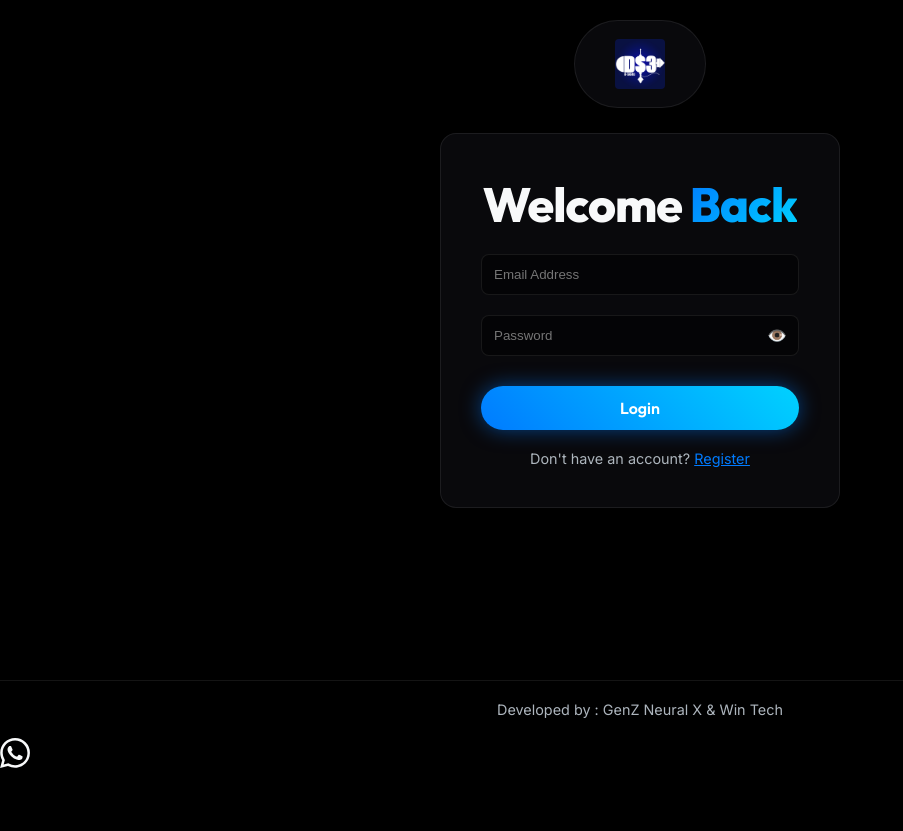
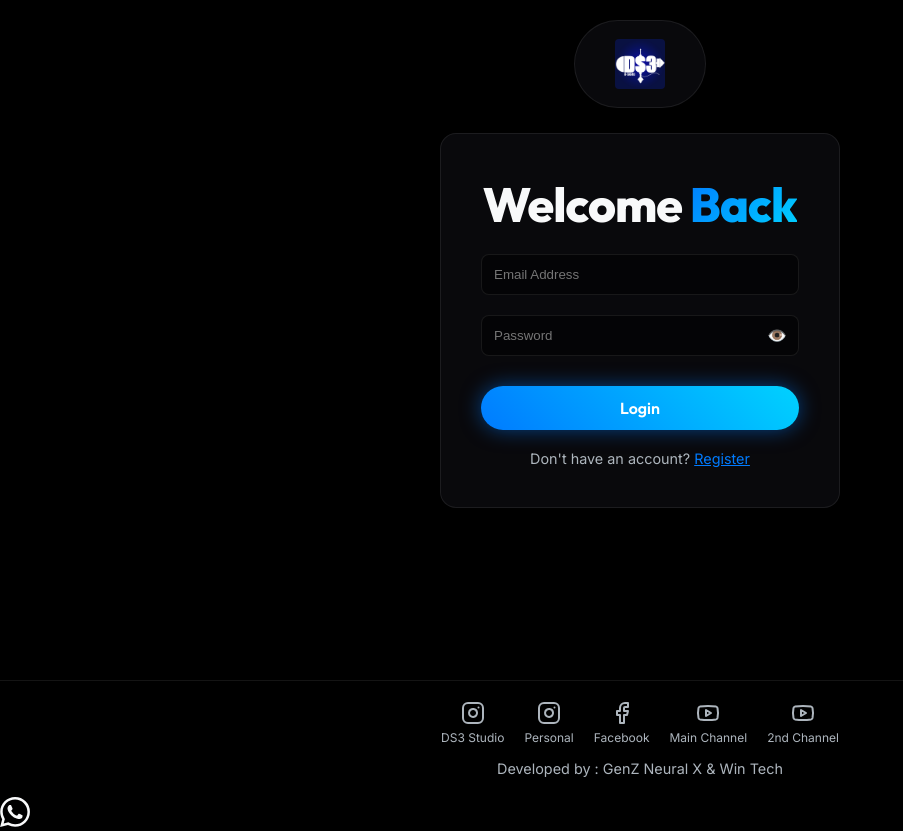
Before and after one commit to ragul-genz/video-editing-, a React (Vite) app: page /login in a window 1280 px wide. Shown: the whole page, without its empty margins (0-903 px from the left). Before the commit the page ends 800 px from the top, so only its background shows below. Built offline with nearby package versions, Linux system fonts and the light colour scheme; no server answers.

Commit message:
Optimize mobile view and update Admin Dashboard

```diff
--- a/src/App.jsx
+++ b/src/App.jsx
@@ -16,8 +16,10 @@ import Cart from './components/Cart';
 import ProductModal from './components/ProductModal';
 import { ToastContainer } from './components/Toast';
 import { AppContextProvider, AppContext } from './context/AppContext';
+import Loader from './components/Loader';
 
 import Wishlist from './pages/Wishlist';
+import { Instagram, Facebook, Youtube } from 'lucide-react';
 
 const ProtectedRoute = ({ children }) => {
   const { currentUser } = useContext(AppContext);
@@ -38,6 +40,7 @@ const AppContent = () => {
   const [activeDemo, setActiveDemo] = useState(null);
   const [selectedProduct, setSelectedProduct] = useState(null);
   const location = useLocation();
+  const { loading } = useContext(AppContext);
 
   const isAdminRoute = location.pathname.startsWith('/admin');
 
@@ -65,6 +68,10 @@ const AppContent = () => {
   const cartTotal = cartItems.reduce((total, item) => {
     return total + parseFloat(item.price.replace('₹', '').replace('$', ''));
   }, 0);
+
+  if (loading) {
+    return <Loader fullScreen={true} text="Loading assets... (Server might take up to 30s to wake up on first load)" />;
+  }
 
   return (
     <div className="app">
@@ -102,6 +109,28 @@ const AppContent = () => {
             onProductClick={openProductDetails}
           />
           <footer style={{ textAlign: 'center', padding: '20px', color: 'var(--text-muted)', fontSize: '0.9rem', borderTop: '1px solid var(--glass-border)', marginTop: '40px' }}>
+            <div style={{ marginBottom: '15px', display: 'flex', justifyContent: 'center', gap: '20px', flexWrap: 'wrap' }}>
+              <a href="https://www.instagram.com/ds3__studio?utm_source=ig_web_button_share_sheet&stkn=ZDNlZDc0MzIxNw==" target="_blank" rel="noopener noreferrer" style={{ color: 'inherit', transition: 'color 0.3s ease', display: 'flex', flexDirection: 'column', alignItems: 'center', gap: '5px' }} title="DS3 Studio Instagram" onMouseOver={(e) => e.currentTarget.style.color = 'var(--primary)'} onMouseOut={(e) => e.currentTarget.style.color = 'inherit'}>
+                <Instagram size={24} />
+                <span style={{ fontSize: '0.75rem' }}>DS3 Studio</span>
+              </a>
+              <a href="https://www.instagram.com/i_m__d_s_3?utm_source=ig_web_button_share_sheet&stkn=ZDNlZDc0MzIxNw==" target="_blank" rel="noopener noreferrer" style={{ color: 'inherit', transition: 'color 0.3s ease', display: 'flex', flexDirection: 'column', alignItems: 'center', gap: '5px' }} title="Personal Instagram" onMouseOver={(e) => e.currentTarget.style.color = 'var(--primary)'} onMouseOut={(e) => e.currentTarget.style.color = 'inherit'}>
+                <Instagram size={24} />
+                <span style={{ fontSize: '0.75rem' }}>Personal</span>
+              </a>
+              <a href="https://www.facebook.com/share/1dX3XBPtTR/" target="_blank" rel="noopener noreferrer" style={{ color: 'inherit', transition: 'color 0.3s ease', display: 'flex', flexDirection: 'column', alignItems: 'center', gap: '5px' }} title="Facebook" onMouseOver={(e) => e.currentTarget.style.color = 'var(--primary)'} onMouseOut={(e) => e.currentTarget.style.color = 'inherit'}>
+                <Facebook size={24} />
+                <span style={{ fontSize: '0.75rem' }}>Facebook</span>
+              </a>
+              <a href="https://youtube.com/@ds3-official?si=WNYzp9ShxgMh87Mr" target="_blank" rel="noopener noreferrer" style={{ color: 'inherit', transition: 'color 0.3s ease', display: 'flex', flexDirection: 'column', alignItems: 'center', gap: '5px' }} title="YouTube Main Channel" onMouseOver={(e) => e.currentTarget.style.color = 'var(--primary)'} onMouseOut={(e) => e.currentTarget.style.color = 'inherit'}>
+                <Youtube size={24} />
+                <span style={{ fontSize: '0.75rem' }}>Main Channel</span>
+              </a>
+              <a href="https://youtube.com/@ds3_--_official?si=93AFYkEc3JE1nVVx" target="_blank" rel="noopener noreferrer" style={{ color: 'inherit', transition: 'color 0.3s ease', display: 'flex', flexDirection: 'column', alignItems: 'center', gap: '5px' }} title="YouTube 2nd Channel" onMouseOver={(e) => e.currentTarget.style.color = 'var(--primary)'} onMouseOut={(e) => e.currentTarget.style.color = 'inherit'}>
+                <Youtube size={24} />
+                <span style={{ fontSize: '0.75rem' }}>2nd Channel</span>
+              </a>
+            </div>
             Developed by : GenZ Neural X & Win Tech
           </footer>
           <a
--- a/src/context/AppContext.jsx
+++ b/src/context/AppContext.jsx
@@ -235,10 +235,12 @@ export const AppContextProvider = ({ children }) => {
 
   const setSiteSettings = async (newSettings) => {
     try {
+      setSiteSettingsState(newSettings); // Optimistic UI update
       const res = await axios.put(`${API_URL}/settings`, newSettings);
       setSiteSettingsState(res.data);
     } catch (err) {
       console.error(err);
+      addToast("Failed to update logo", "error");
     }
   };
 
--- a/src/pages/AdminDashboard.jsx
+++ b/src/pages/AdminDashboard.jsx
@@ -99,9 +99,9 @@ const AdminDashboard = () => {
     }
   }, [navigate]);
 
-  const handleUpdateLogo = (e) => {
+  const handleUpdateLogo = async (e) => {
     e.preventDefault();
-    setSiteSettings({ ...siteSettings, logoUrl: newLogoUrl });
+    await setSiteSettings({ ...siteSettings, logoUrl: newLogoUrl });
     addToast("Logo updated successfully!", "success");
   };
 
```
